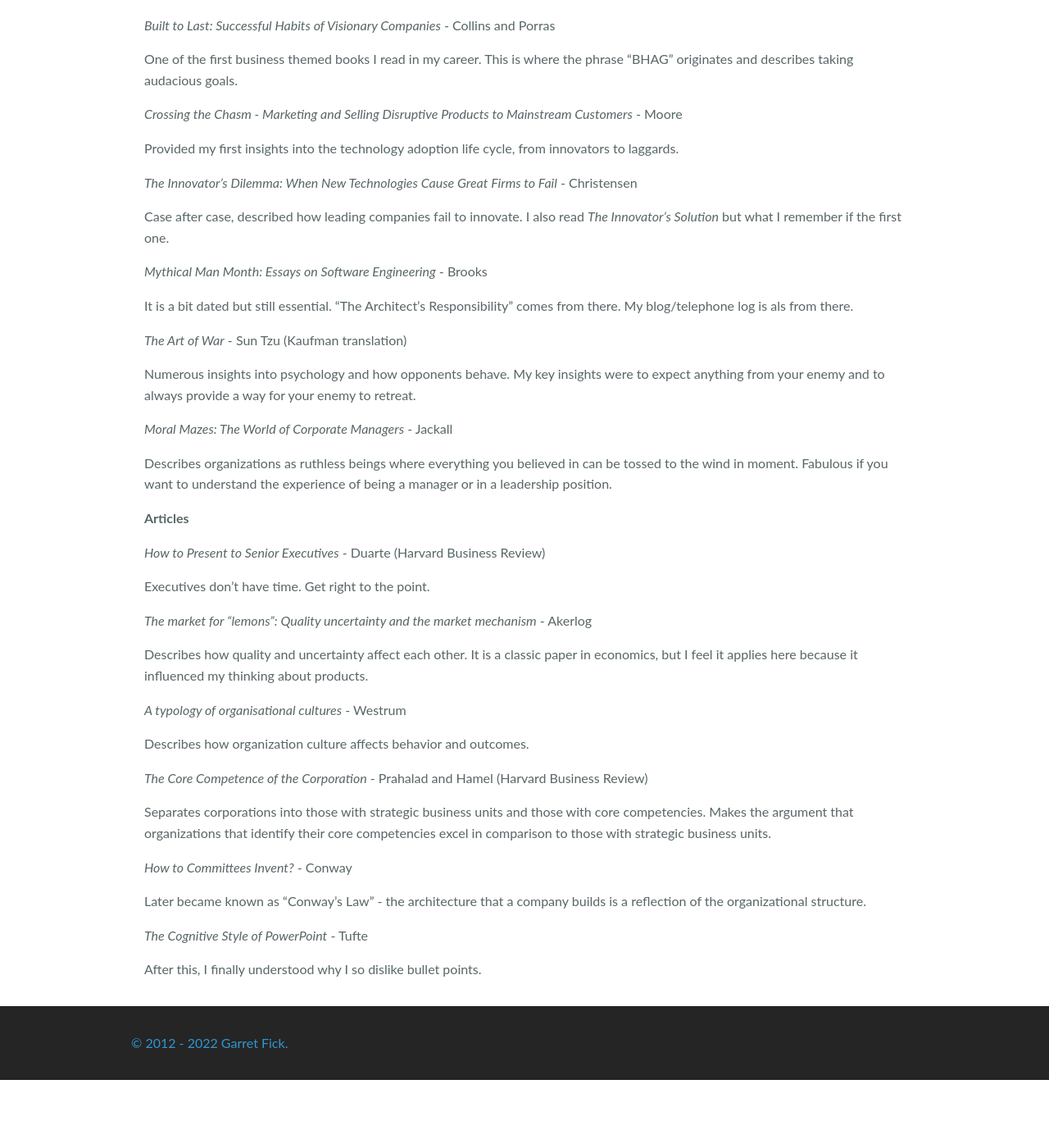
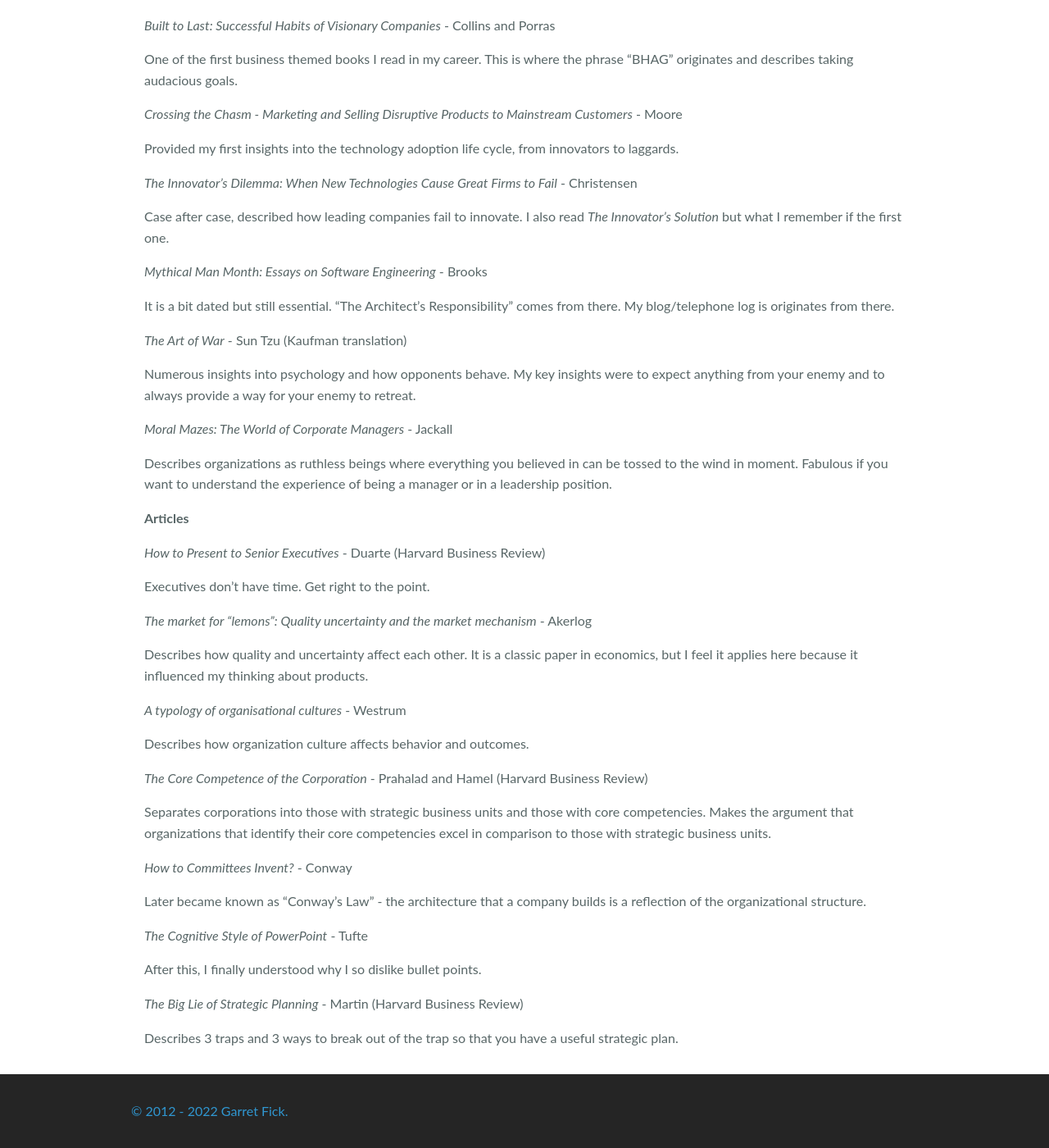
Before and after one commit to garretfick/garretfick.github.io, a Jekyll site: the page built from _posts/2023-08-10-business-reading-list.md, in a window 1280 px wide and 1400 px high, scrolled down 326 px. Shown: the whole window at 82% size. Built offline with Jekyll 4.4.1, drawn with Linux system fonts in a browser that asks for light colours; before the commit the page ends 1643 px from its top, so only the background shows below that.

Commit message:
Add additional buiness articles

```diff
--- a/_posts/2023-08-10-reading-list.md
+++ b/_posts/2023-08-10-business-reading-list.md
@@ -28,7 +28,7 @@
 _Mythical Man Month: Essays on Software Engineering_ - Brooks
 
 It is a bit dated but still essential. "The Architect's Responsibility" comes from
-there. My blog/telephone log is als from there.
+there. My blog/telephone log is originates from there.
 
 _The Art of War_ - Sun Tzu (Kaufman translation)
 
@@ -70,3 +70,8 @@
 _The Cognitive Style of PowerPoint_ - Tufte
 
 After this, I finally understood why I so dislike bullet points.
+
+_The Big Lie of Strategic Planning_ - Martin (Harvard Business Review)
+
+Describes 3 traps and 3 ways to break out of the trap so that you have a useful
+strategic plan.
```
Also changed, not shown: 1 other file.
